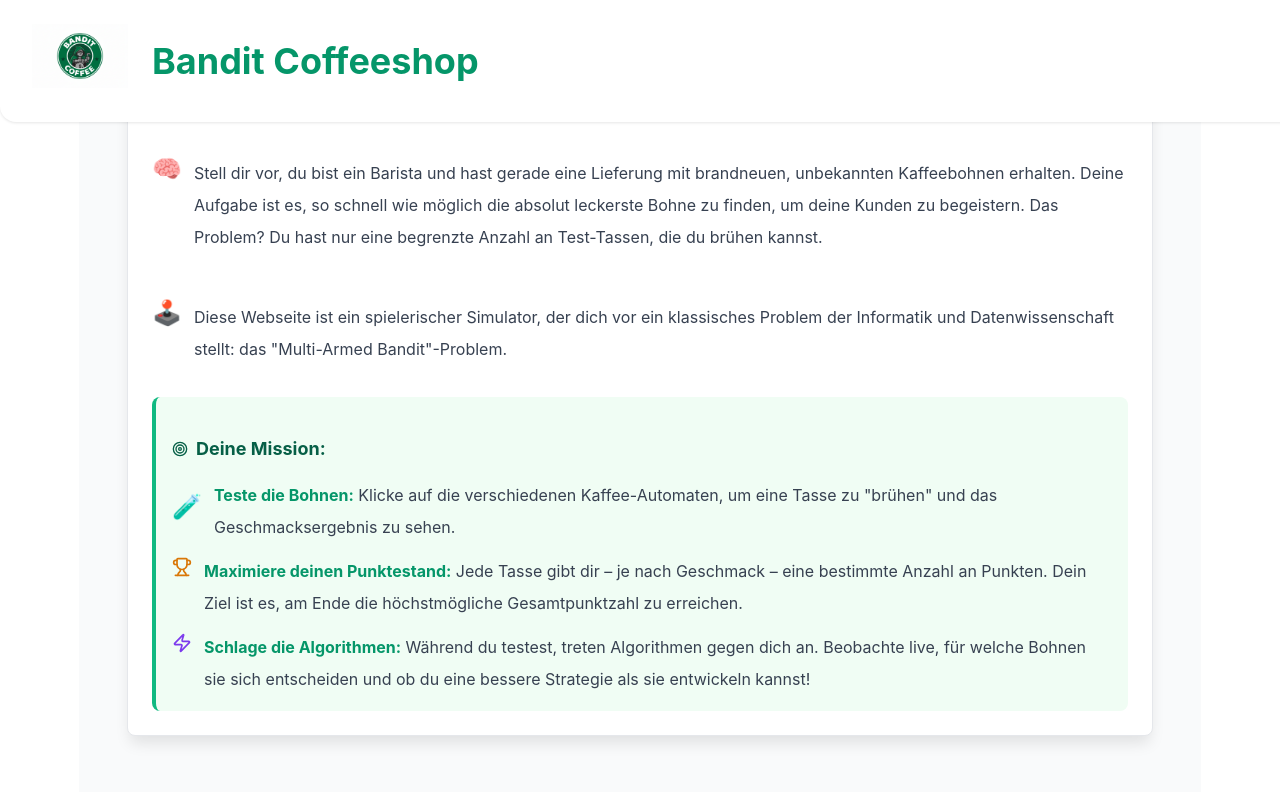
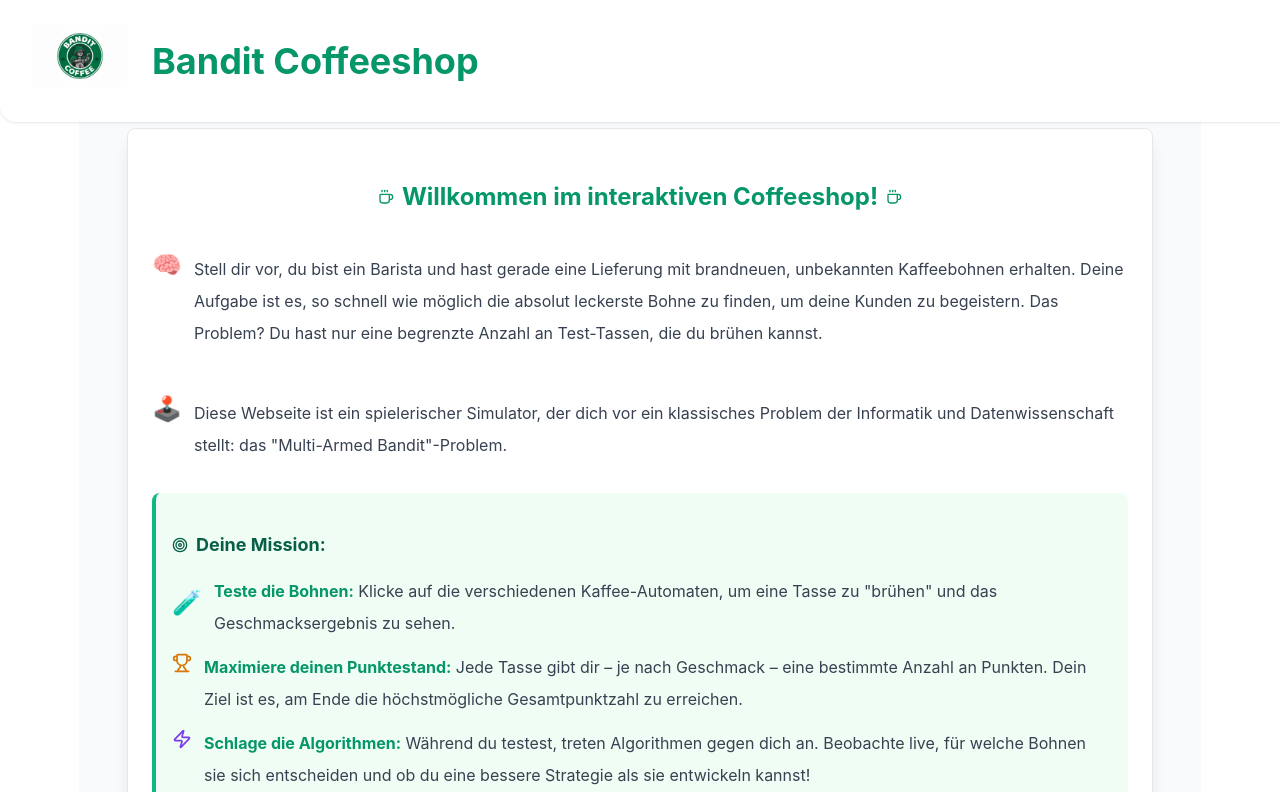
Before and after one commit to winnemo/BanditTool, a React (Vite) app in the folder banditTool/: page / in a window 1280 px wide. Shown: the top 792 px of the page. Built offline with nearby package versions, Linux system fonts and the light colour scheme.

Commit message:
#45 cleaned css

```diff
--- a/banditTool/src/App.css
+++ b/banditTool/src/App.css
@@ -8,7 +8,7 @@
 .main-container {
     max-width: 1200px;
     margin: 0 auto;
-    padding: 2rem 1rem;
+    padding: 8rem 1rem;
     display: flex;
     flex-direction: column;
     gap: 1.5rem;
--- a/banditTool/src/index.css
+++ b/banditTool/src/index.css
@@ -5,7 +5,6 @@
   overflow-x: hidden;
   scrollbar-width: none;
   background-color:  #f9fafb;
-  min-width: 100vw;
 
   font-synthesis: none;
   text-rendering: optimizeLegibility;
@@ -21,9 +20,6 @@ body {
   display: flex;
   place-items: start;
   justify-content: center;
-
-  width: 100%;
-  height: 100%;
   font-family: -apple-system, BlinkMacSystemFont, 'Inter', 'Segoe UI', sans-serif;
 
 
```
